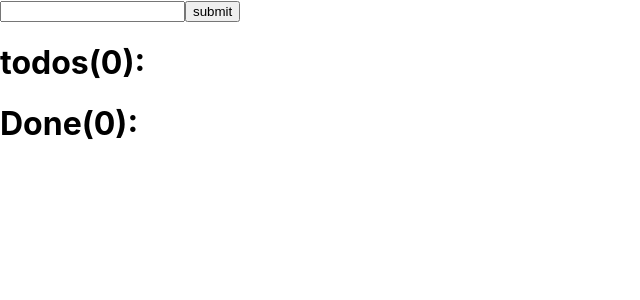
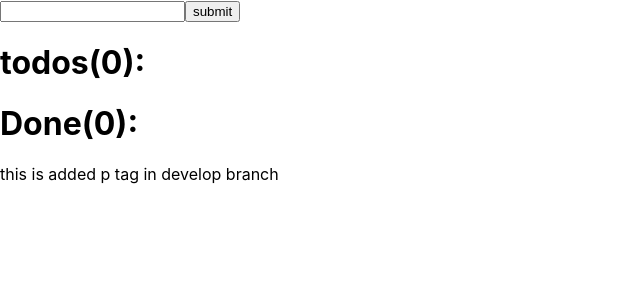
Before and after one commit to erfanGhayomi93/todos, a React (Create React App) app: page / in a window 1280 px wide. Shown: the top 300 px of the page, without its empty margins (0-640 px from the left). Built offline with nearby package versions, Linux system fonts and the light colour scheme.

Commit message:
added p tag in develop branch

```diff
--- a/src/App.js
+++ b/src/App.js
@@ -6,6 +6,7 @@ export default class App extends Component {
     return (
       <div>
           <Todos test = "test"/>
+                    <p> this is added p tag in develop branch</p>
       </div>
     )
   }
```
